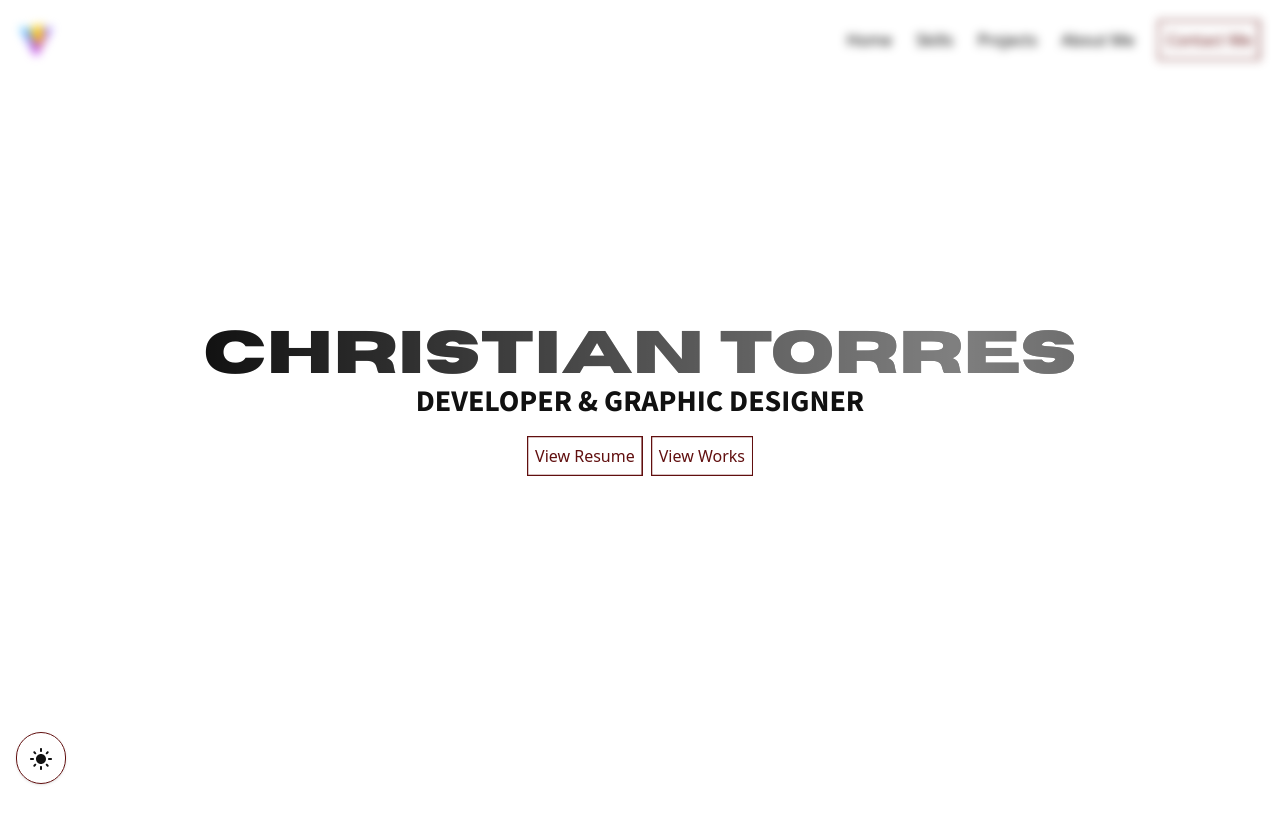
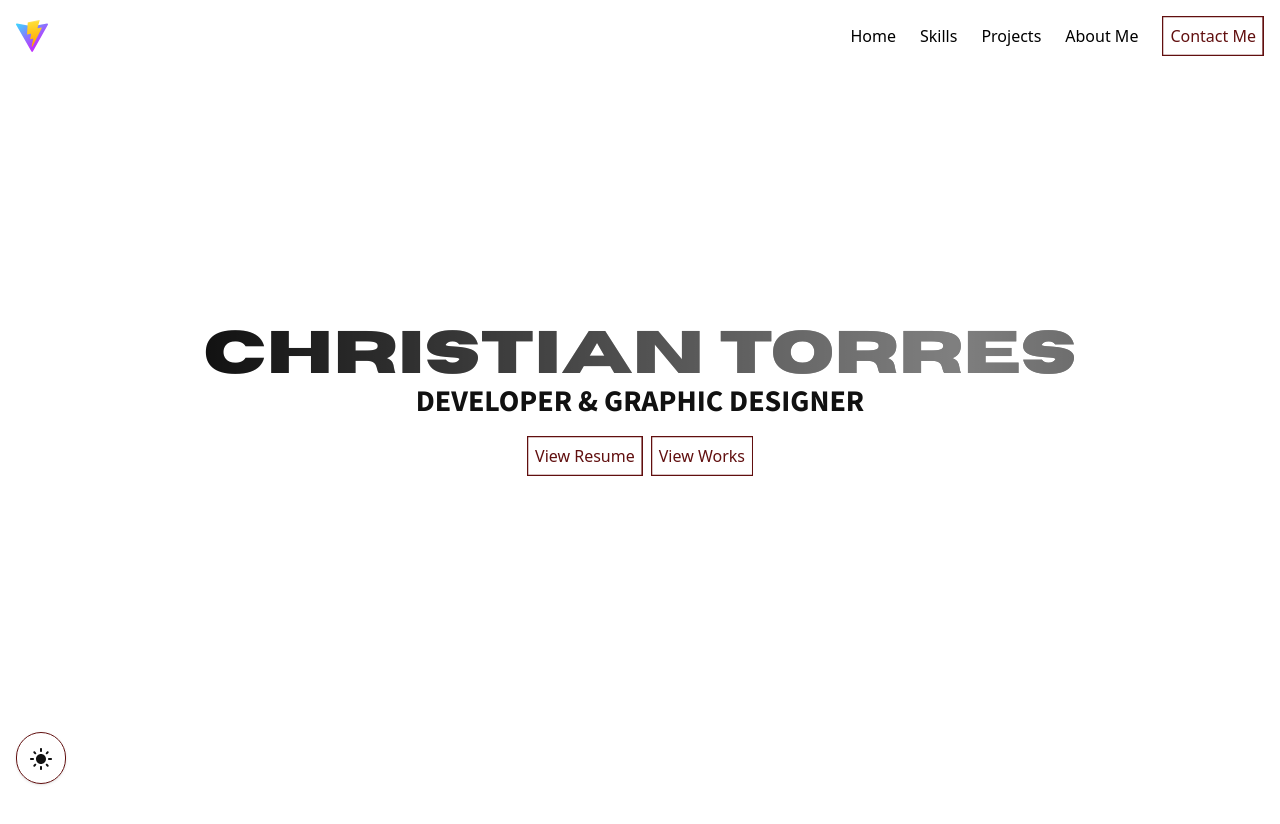
Before and after one commit to torutilla/React-Portfolio, a React (Vite) app: page / in a window 1280 px wide. Shown: the top 824 px of the page. Built offline with nearby package versions, Linux system fonts and the light colour scheme.

Commit message:
added backdrop-filter

```diff
--- a/src/components/layout/Navbar.tsx
+++ b/src/components/layout/Navbar.tsx
@@ -24,21 +24,19 @@ function Navbar({
   setSidebarActive,
 }: NavbarProps) {
   const smoother = useContext(SmootherContext);
-  const navRef = useRef<HTMLElement>(null);
+  const spanRef = useRef<HTMLSpanElement>(null);
   useEffect(() => {
     window.addEventListener("scroll", () => {
       if (window.scrollY > 200) {
-        gsap.to(navRef.current, {
-          filter: "blur(5px)",
+        gsap.to(spanRef.current, {
+          backdropFilter: "blur(5px)",
         });
       }
     });
   }, []);
   return (
-    <nav
-      ref={navRef}
-      className="fixed p-5 flex w-full self-center justify-between items-center z-50 top-0"
-    >
+    <nav className="fixed p-4 flex w-full self-center justify-between items-center z-50 top-0 m-0">
+      <span ref={spanRef} className="absolute inset-0 -z-10"></span>
       <a href="#">
         <img src={logoSrc} alt="" />
       </a>
```
